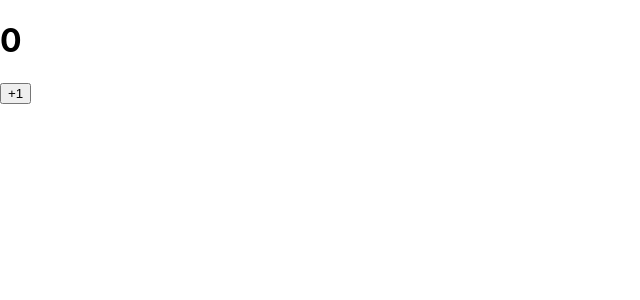
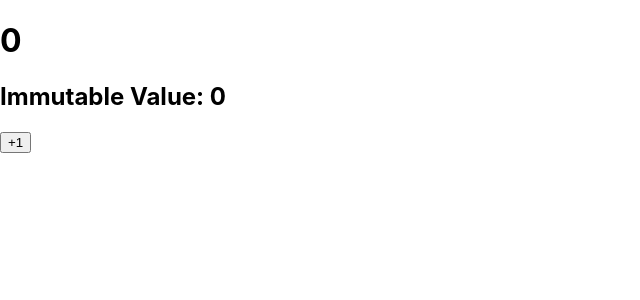
Before and after one commit to pcjs156/how_to_react, a React (Create React App) app in the folder hello-react/: page / in a window 1280 px wide. Shown: the top 300 px of the page, without its empty margins (0-640 px from the left). Built offline with nearby package versions, Linux system fonts and the light colour scheme.

Commit message:
3.4.1.1. multiple values in state object

```diff
--- a/hello-react/src/Counter.js
+++ b/hello-react/src/Counter.js
@@ -5,15 +5,17 @@ class Counter extends Component {
         super(props);
         // Initialize state
         this.state = {
-            number: 0
+            number: 0,
+            fixedNumber: 0
         };
     }
 
     render() {
-        const {number} = this.state;
+        const {number, fixedNumber} = this.state;
         return (
             <div>
                 <h1>{number}</h1>
+                <h2>Immutable Value: {fixedNumber}</h2>
                 <button
                     // Set function that is called when button is clicked with onClick
                     onClick={() => {
@@ -21,7 +23,7 @@ class Counter extends Component {
                         this.setState({number: number + 1});
                     }}
                 >
-                +1
+                    +1
                 </button>
             </div>
         );
```
